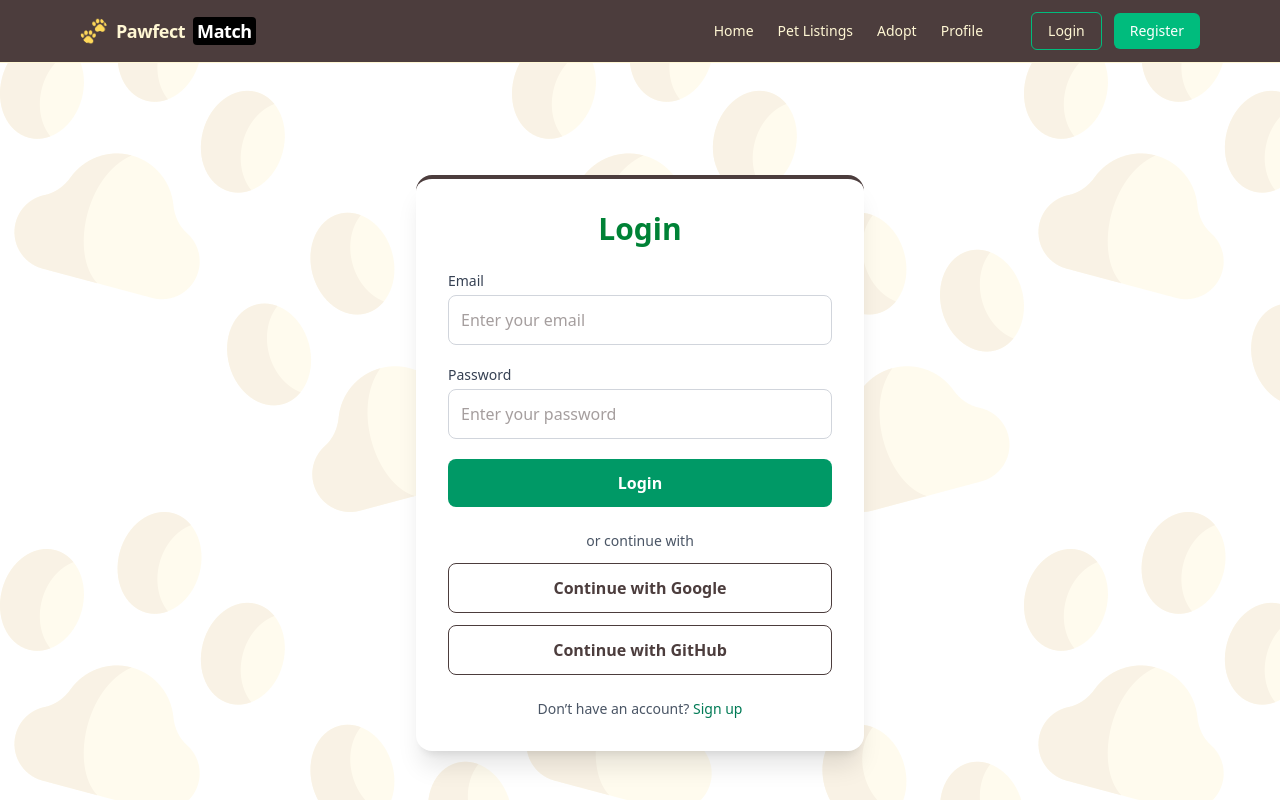
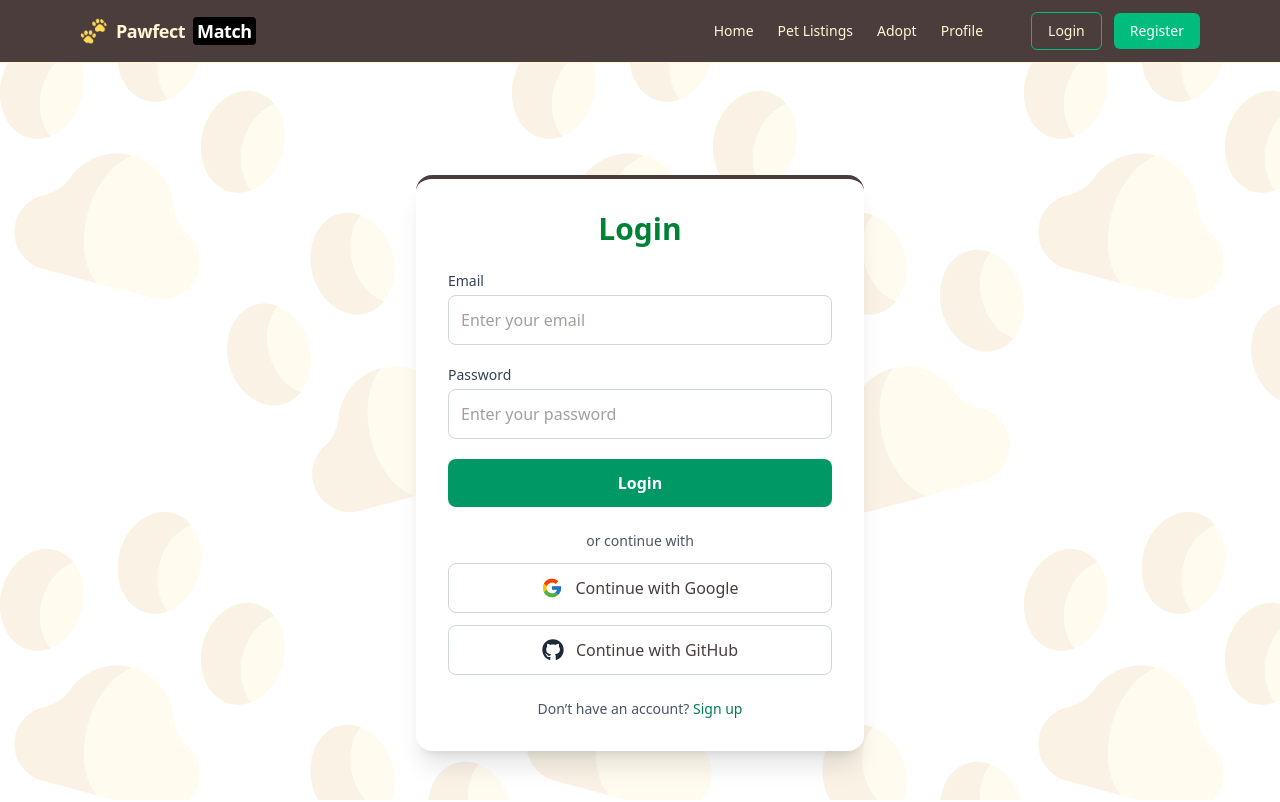
Before and after one commit to ruhanaatiq/pawfect-match, a Next.js app: page /login in a window 1280 px wide. Shown: the top 802 px of the page. Built offline with nearby package versions, Linux system fonts and the light colour scheme; no server answers.

Commit message:
login page icons added

```diff
--- a/src/app/login/page.jsx
+++ b/src/app/login/page.jsx
@@ -3,6 +3,8 @@
 import { useState } from "react";
 import { useRouter } from "next/navigation";
 import { signIn } from "next-auth/react";
+import { FcGoogle } from "react-icons/fc";
+import { FaGithub } from "react-icons/fa";
 
 export default function LoginPage() {
   const router = useRouter();
@@ -15,7 +17,6 @@ export default function LoginPage() {
     setError("");
 
     try {
-      // your custom credentials login (keep as-is if you already have /api/auth/login)
       const res = await fetch("/api/auth/login", {
         method: "POST",
         headers: { "Content-Type": "application/json" },
@@ -85,15 +86,18 @@ export default function LoginPage() {
             <div className="grid grid-cols-1 gap-3">
               <button
                 onClick={() => signIn("google", { callbackUrl: "/" })}
-                className="w-full rounded-lg border border-[#4C3D3D] py-3 font-semibold hover:bg-[#4C3D3D] hover:text-white transition"
+                className="flex items-center justify-center gap-3 w-full rounded-lg border border-gray-300 py-3 font-medium hover:bg-gray-50 transition"
               >
-                Continue with Google
+                <FcGoogle size={22} />
+                <span>Continue with Google</span>
               </button>
+
               <button
                 onClick={() => signIn("github", { callbackUrl: "/" })}
-                className="w-full rounded-lg border border-[#4C3D3D] py-3 font-semibold hover:bg-[#4C3D3D] hover:text-white transition"
+                className="flex items-center justify-center gap-3 w-full rounded-lg border border-gray-300 py-3 font-medium hover:bg-gray-50 transition"
               >
-                Continue with GitHub
+                <FaGithub size={22} className="text-gray-800" />
+                <span>Continue with GitHub</span>
               </button>
             </div>
           </div>
@@ -101,7 +105,9 @@ export default function LoginPage() {
           {/* Sign up link */}
           <p className="mt-6 text-center text-sm text-gray-600">
             Don’t have an account?{" "}
-            <a href="/register" className="text-emerald-700 font-medium hover:underline">Sign up</a>
+            <a href="/register" className="text-emerald-700 font-medium hover:underline">
+              Sign up
+            </a>
           </p>
         </div>
       </div>
```
